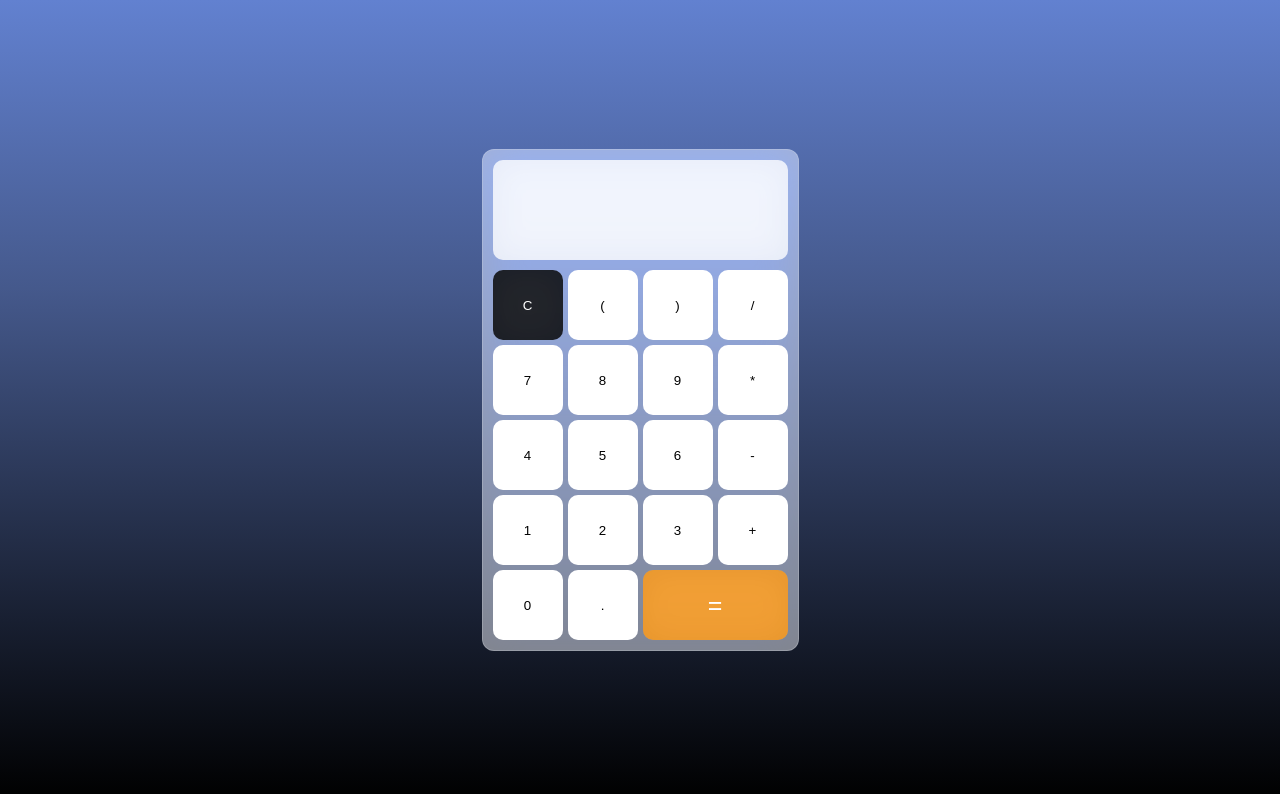
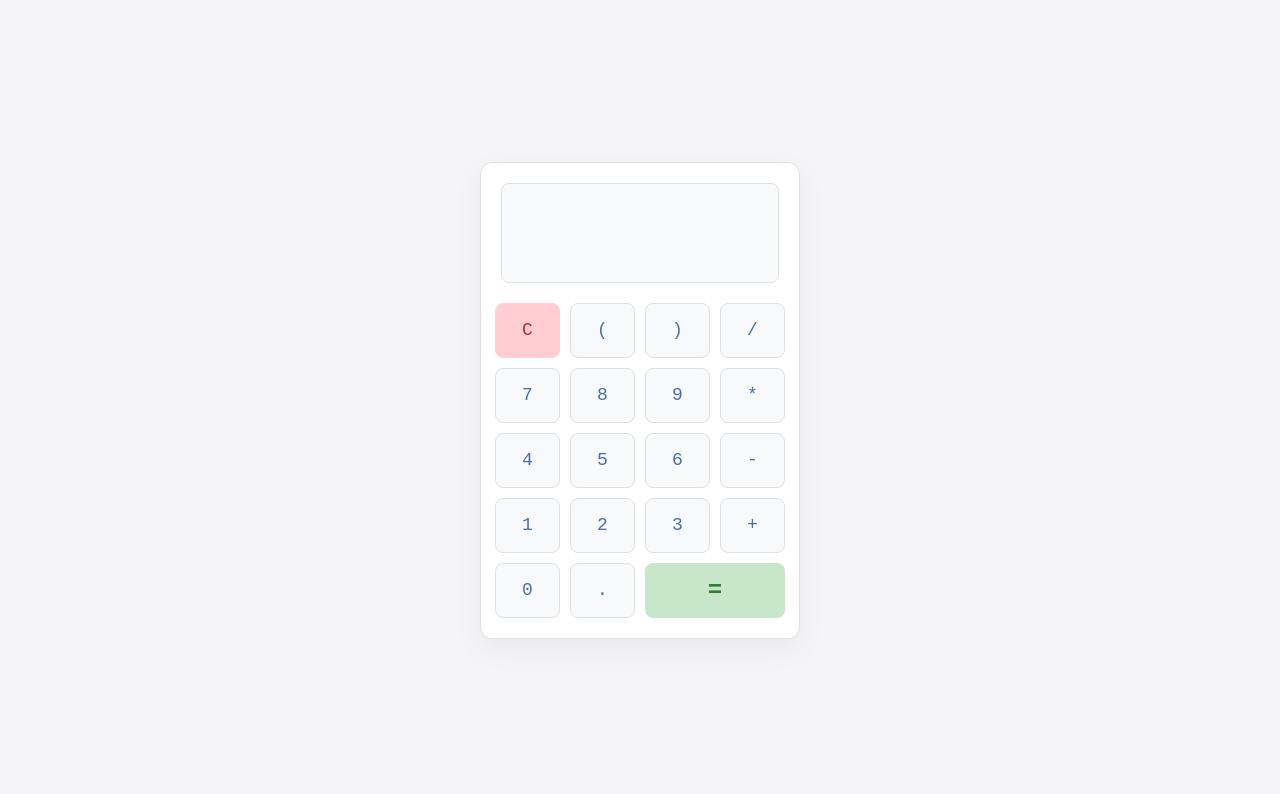
Before and after one commit to Czrentin/Calculatrice, a plain HTML site: page index.html in a window 1280 px wide. Drawn offline with Linux system fonts and the light colour scheme.

Commit message:
fix keyboard + new style

```diff
--- a/app.js
+++ b/app.js
@@ -1,11 +1,38 @@
 const touches =  [...document.querySelectorAll('.bouton')]
-const listeKeycode = touches.map (touche => touche.dataset.key);
+const listeKeycode = touches.map(touche => touche.dataset.key);
 
 const ecran = document.querySelector('.ecran')
 
 document.addEventListener('keydown', (e) => {
-    const valeur = e.keyCode.toString();
-    calculer(valeur);
+    // Créer un mapping pour les touches du clavier
+    let valeur;
+
+    // Touches numériques du pavé numérique
+    if (e.key >= '0' && e.key <= '9' && e.location === KeyboardEvent.DOM_KEY_LOCATION_NUMPAD) {
+        valeur = (96 + parseInt(e.key)).toString(); // 96-105 pour 0-9 du pavé numérique
+    }
+    // Touches numériques normales
+    else if (e.key >= '0' && e.key <= '9') {
+        // Pour les touches 0-9 normales, on doit trouver le bouton correspondant
+        const boutonCorrespondant = touches.find(touche => touche.textContent === e.key);
+        if (boutonCorrespondant) {
+            valeur = boutonCorrespondant.dataset.key;
+        }
+    }
+    // Opérateurs
+    else if (e.key === '+') valeur = '107';
+    else if (e.key === '-') valeur = '109';
+    else if (e.key === '*') valeur = '106';
+    else if (e.key === '/') valeur = '111';
+    else if (e.key === '.') valeur = '110';
+    else if (e.key === '(') valeur = '53';
+    else if (e.key === ')') valeur = '219';
+    // Touche Entrée pour le calcul
+    else if (e.key === 'Enter') valeur = '13';
+    // Touche Escape ou Delete pour effacer
+    else if (e.key === 'Escape' || e.key === 'Delete' || e.key === 'c' || e.key === 'C') valeur = '8';
+
+    if (valeur) calculer(valeur);
 });
 
 touches.forEach((touche) => {
--- a/style.css
+++ b/style.css
@@ -5,25 +5,26 @@
 }
 
 body{
-    background: rgb(0,0,0);
-    background: linear-gradient(0deg, rgba(0,0,0,1) 0%, rgba(69,89,140,1) 64%, rgba(98,129,208,1) 100%);
+    background: #f5f5f7;
     height: 100vh;
     display: flex;
     justify-content: center;
     align-items: center;
-    font-family: sans-serif;
+    font-family: 'Courier New', monospace;
+    font-size: 14px;
 }
 
 .calculatrice{
     display: flex;
     flex-direction: column;
     justify-content: center;
-    padding: 10px;
-    backdrop-filter: blur(20px) saturate(200%);
-    -webkit-backdrop-filter: blur(20px) saturate(200%);
-    background-color: rgba(255, 255, 255, 0.47);
+    padding: 20px;
+    background-color: #ffffff;
     border-radius: 12px;
-    border: 1px solid rgba(209, 213, 219, 0.3);
+    border: 1px solid #e0e0e0;
+    width: 320px;
+    max-width: 320px;
+    box-shadow: 0 10px 30px rgba(0, 0, 0, 0.05);
 }
 
 .ecran{
@@ -32,39 +33,66 @@ body{
     align-items: flex-end;
     width: 100%;
     height: 100px;
-    border-radius: 10px;
-    backdrop-filter: blur(16px) saturate(180%);
-    -webkit-backdrop-filter: blur(16px) saturate(180%);
-    background-color: rgba(255, 255, 255, 0.75);
-    margin-bottom: 10px;
-    padding: 10px;
-    font-size: 20px;
+    border-radius: 8px;
+    background-color: #f8f9fa;
+    margin-bottom: 20px;
+    padding: 15px;
+    font-size: 32px;
+    font-weight: bold;
+    color: #4a6fa5;
+    font-family: 'Courier New', monospace;
+    letter-spacing: 1px;
+    overflow: hidden;
+    white-space: nowrap;
+    text-overflow: ellipsis;
+    max-width: 100%;
+    border: 1px solid #e0e0e0;
 }
 
 .touches{
     display: grid;
-    grid-template: repeat(5, 70px) / repeat(4, 70px);
-    grid-gap: 5px;
-
+    grid-template: repeat(5, 55px) / repeat(4, 65px);
+    grid-gap: 10px;
+    width: 100%;
+    justify-content: center;
 }
 
 button{
     border: none;
     outline: none;
-    border-radius: 10px;
-    backdrop-filter: blur(16px) saturate(180%);
-    -webkit-backdrop-filter: blur(16px) saturate(180%);
-    background-color: rgba(255, 255, 255, 1);
+    border-radius: 8px;
+    background-color: #f8f9fa;
+    color: #4a6fa5;
+    font-family: 'Courier New', monospace;
+    font-size: 18px;
+    border: 1px solid #e0e0e0;
+    transition: all 0.15s;
+    width: 100%;
+    height: 100%;
+}
+
+button:hover {
+    transform: scale(1.03);
+    background-color: #e9ecef;
+    box-shadow: 0 0 10px rgba(0, 0, 0, 0.05);
+}
+
+button:active {
+    transform: scale(0.98);
+    background-color: #dee2e6;
 }
 
 button[data-key="8"]{
-    background-color: rgba(0, 0, 0, 0.822);
-    color: white;
+    background-color: #ffcdd2;
+    color: #c62828;
+    border-color: #ffcdd2;
 }
 
 button[data-key="13"]{
-    background-color: rgba(253, 152, 21, 0.822);
-    color: white;
+    background-color: #c8e6c9;
+    color: #2e7d32;
     grid-column: span 2;
-    font-size: 25px;
+    font-size: 24px;
+    font-weight: bold;
+    border-color: #c8e6c9;
 }
```
Also changed, not shown: 1 other file.
